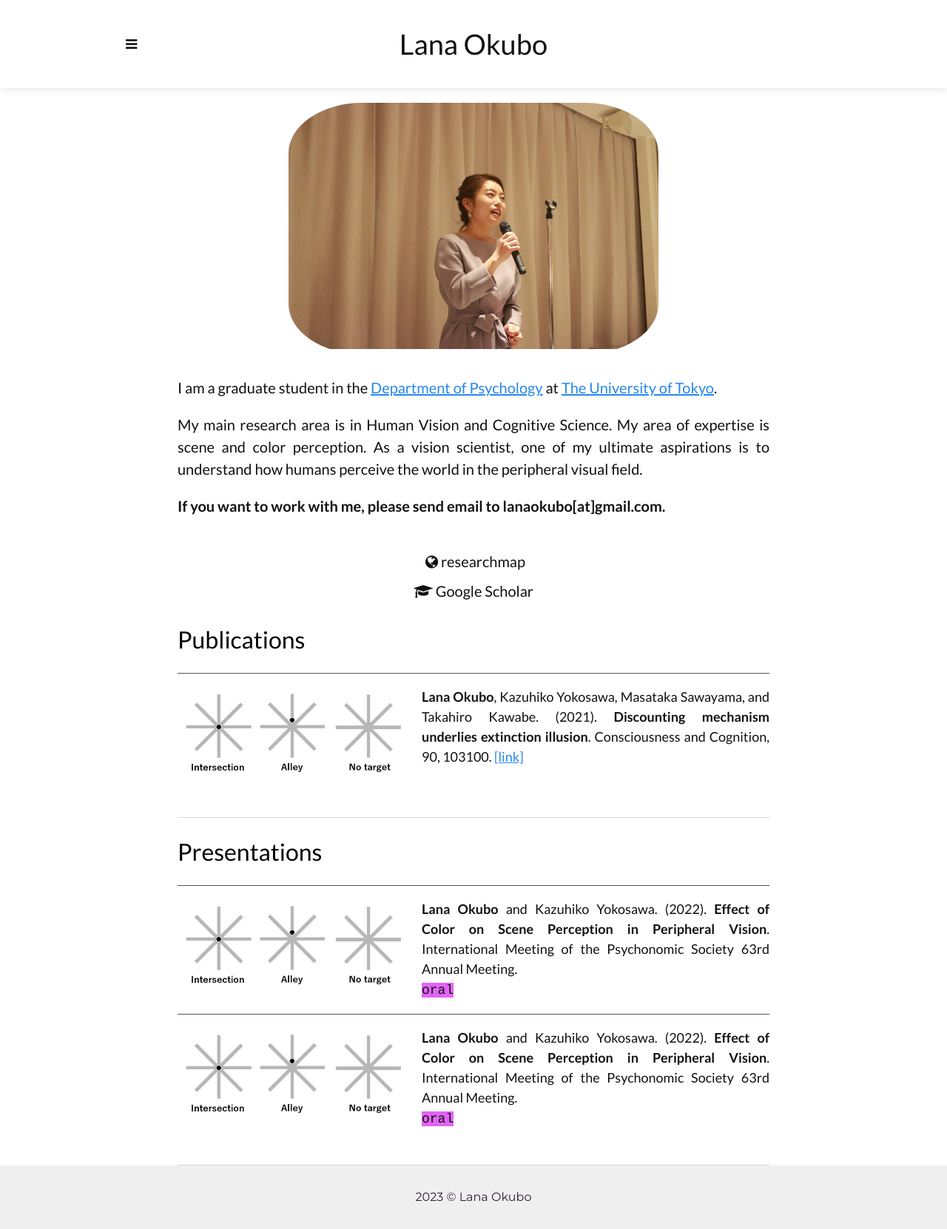
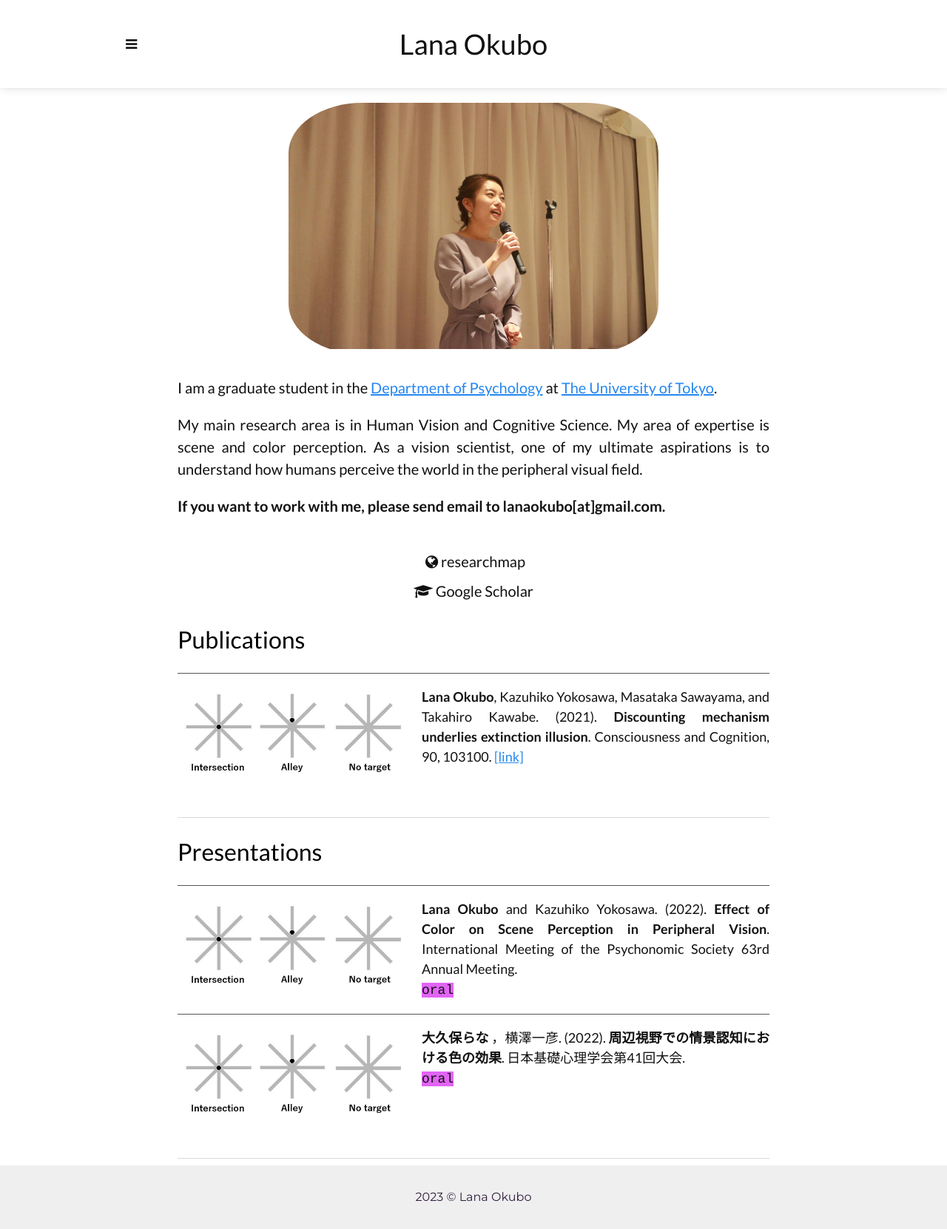
Before and after one commit to LNOKB/lnokb.github.io, a Jekyll site: the page built from index.html, in a window 1280 px wide. Shown: the whole page at 74% size. Built offline with Jekyll 4.4.1, drawn with Linux system fonts in a browser that asks for light colours.

Commit message:
Update index.html

```diff
--- a/index.html
+++ b/index.html
@@ -81,9 +81,9 @@ layout: home-page
        <li>
         <img src="{{site.baseurl}}/assets/img/186455.jpg">
         <p>
-          <b>Lana Okubo</b> and Kazuhiko Yokosawa. (2022).
-          <b>Effect of Color on Scene Perception in Peripheral Vision</b>.
-          International Meeting of the Psychonomic Society 63rd Annual Meeting.
+          <b>大久保らな</b> ，横澤一彦. (2022).
+          <b>周辺視野での情景認知における色の効果</b>.
+          日本基礎心理学会第41回大会.
         <br><span style="background-color: #e264f5; font-family: Courier">oral</span>
         </p>
       </li>
```
